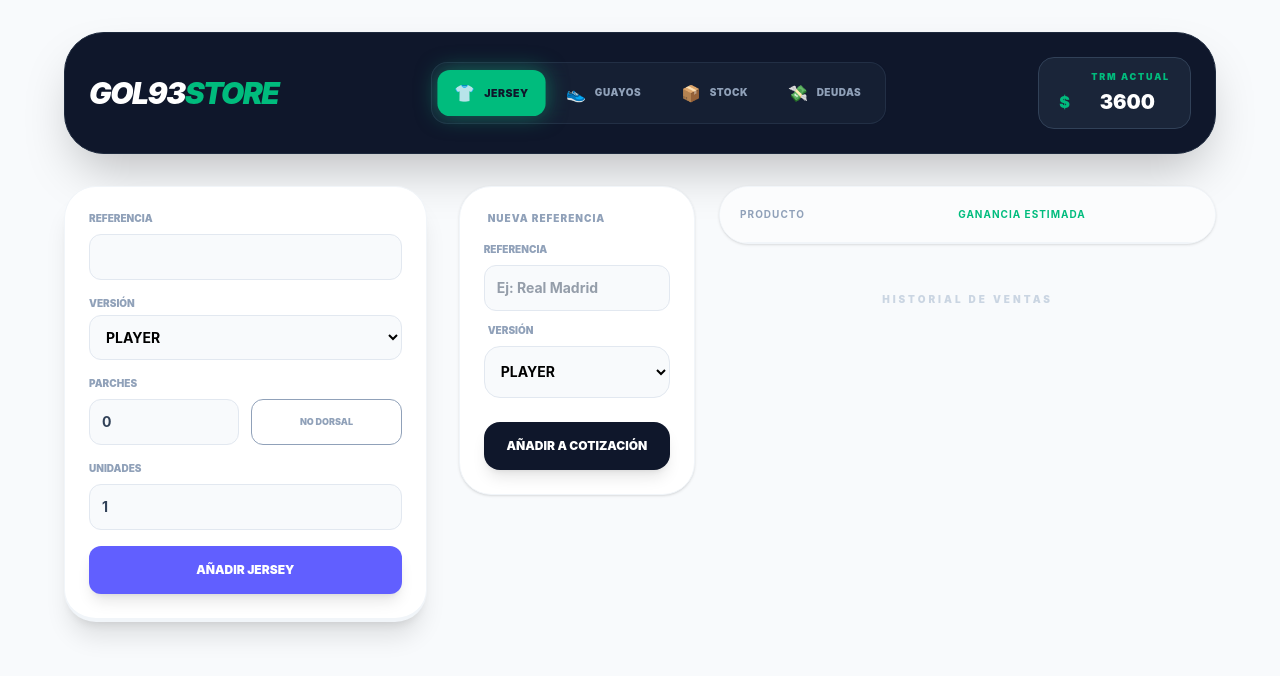
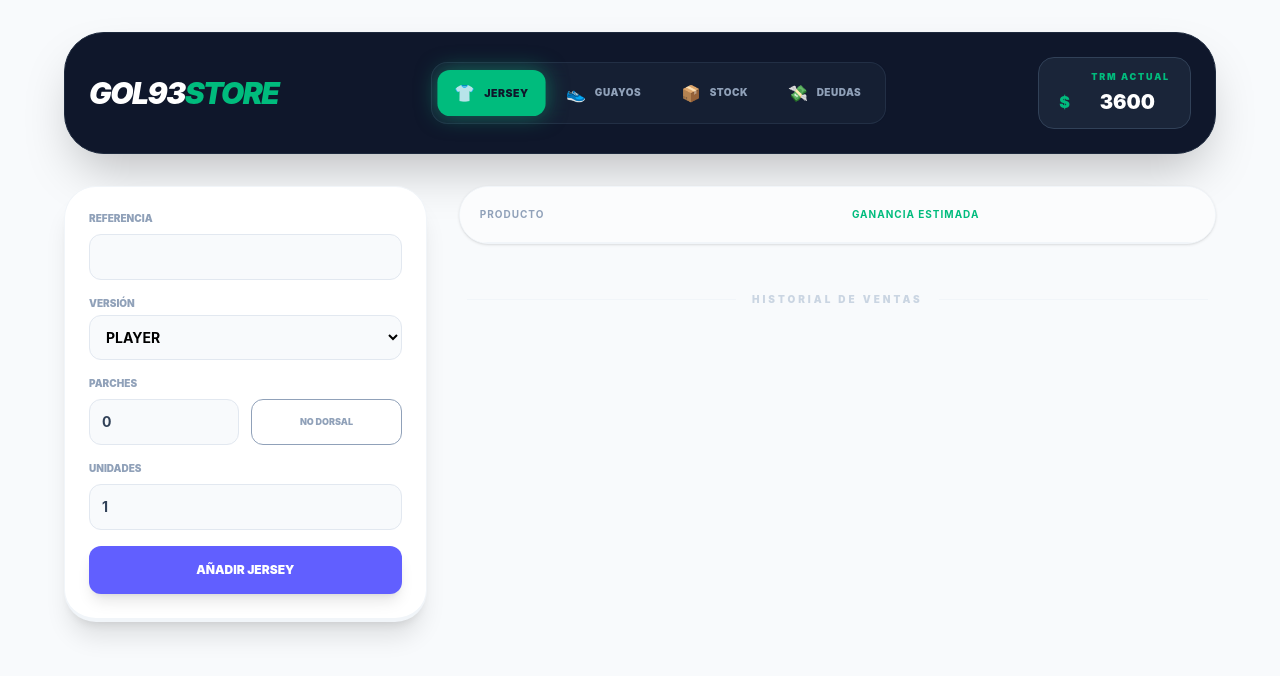
Before and after one commit to JOSSUAR2004/calculadora-negocio-final, a React (Vite) app: page / in a window 1280 px wide. Shown: the top 676 px of the page. Built offline with nearby package versions, Linux system fonts and the light colour scheme.

Commit message:
Sistema de edición y eliminación completado para Orbita90

```diff
--- a/src/App.jsx
+++ b/src/App.jsx
@@ -283,33 +283,11 @@ const App = () => {
               </div>
             )}
 
-            {/* 3. SECCIÓN COTIZACIÓN + HISTORIAL + FORMULARIO JERSEY: Todo agrupado */}
+            {/* 3. SECCIÓN COTIZACIÓN + HISTORIAL: Solo visibles en Camisetas o Zapatos */}
             {(modo === 'camisetas' || modo === 'zapatos') && (
-              <div className="grid grid-cols-1 md:grid-cols-12 gap-6 animate-in fade-in duration-500">
+              <div className="space-y-6 animate-in fade-in duration-500">
 
-                {/* EL FORMULARIO DE JERSEY AHORA SOLO APARECE AQUÍ */}
-                <aside className="md:col-span-4 space-y-4">
-                  <div className="bg-white p-6 rounded-[2rem] border border-slate-100 shadow-sm">
-                    <p className="text-[10px] font-black text-slate-400 uppercase tracking-widest mb-4 px-1">Nueva Referencia</p>
-                    {/* AQUÍ VAN TUS INPUTS DE REFERENCIA ACTUALES */}
-                    <div className="space-y-3">
-                      <Input label="Referencia" placeholder="Ej: Real Madrid" />
-                      <div className="flex flex-col gap-1">
-                        <label className="text-[10px] font-black text-slate-400 uppercase mb-1 px-1">Versión</label>
-                        <select className="bg-slate-50 border border-slate-200 rounded-2xl p-3 font-bold text-sm h-[52px] outline-none">
-                          <option>PLAYER</option>
-                          <option>FAN</option>
-                        </select>
-                      </div>
-                    </div>
-                    <button className="w-full bg-slate-900 text-white p-4 rounded-2xl font-black text-xs uppercase shadow-lg mt-6 hover:bg-emerald-500 transition-all">
-                      Añadir a Cotización
-                    </button>
-                  </div>
-                </aside>
-
-                {/* TABLA E HISTORIAL (Ocupan las 8 columnas restantes) */}
-                <div className="md:col-span-8 space-y-6">
+                {/* Contenedor de la Tabla */}
                 <div className="bg-white rounded-[2rem] shadow-sm border border-slate-100 overflow-hidden">
                   <div className="overflow-x-auto">
                     <table className="w-full text-left min-w-[500px]">
@@ -328,12 +306,19 @@ const App = () => {
                               <td className="p-5">
                                 <p className="font-bold text-slate-800 text-sm uppercase">{item.nombre}</p>
                                 <p className="text-[9px] font-black text-slate-400 uppercase italic">
-                                    {item.tipoItem === 'zapato' ? `Guayo` : `${item.tipo.toUpperCase()}`}
+                                  {item.tipoItem === 'zapato' ? `Guayo (+ $${item.costoLogisticaUSD.toFixed(2)})` : `${item.tipo.toUpperCase()}`}
                                 </p>
                               </td>
-                                <td className="p-5 text-center font-black text-emerald-500 text-sm">+{fmt(ganancia)}</td>
+                              <td className="p-5 text-center font-black text-emerald-500 text-sm">
+                                +{fmt(ganancia)}
+                              </td>
                               <td className="p-5 text-right">
-                                  <button onClick={() => setItems(items.filter(i => i.id !== item.id))} className="text-slate-300 hover:text-red-500">✕</button>
+                                <button
+                                  onClick={() => setItems(items.filter(i => i.id !== item.id))}
+                                  className="text-slate-300 hover:text-red-500 transition-colors"
+                                >
+                                  ✕
+                                </button>
                               </td>
                             </tr>
                           );
@@ -343,42 +328,70 @@ const App = () => {
                   </div>
                 </div>
 
-                  {/* CUADRO DE GANANCIA TOTAL */}
+                {/* Cuadro de Ganancia Total */}
                 {items.length > 0 && (
                   <div className="bg-slate-900 p-8 rounded-[2.5rem] text-white flex flex-col md:flex-row justify-between items-center gap-6 shadow-2xl border-b-8 border-emerald-500 animate-in zoom-in-95 duration-300">
                     <div className="text-center md:text-left">
                       <p className="text-slate-400 text-[10px] font-black uppercase mb-1 tracking-[0.2em]">Ganancia Total Lote</p>
-                        <h2 className="text-4xl md:text-5xl font-black text-emerald-400">
+                      <h2 className="text-4xl md:text-5xl font-black text-emerald-400 tracking-tighter">
                         {fmt(items.reduce((acc, i) => acc + calcularValores(i, tasaCOP).ganancia, 0))}
                       </h2>
                     </div>
                     <button
                       onClick={() => {
-                          const totalG = items.reduce((acc, i) => acc + calcularValores(i, tasaCOP).ganancia, 0);
-                          setHistorial([{ id: Date.now(), fecha: new Date().toLocaleString(), ganancia: totalG, und: items.length, tipo: modo }, ...historial]);
+                        const finalItems = items.map(i => ({ ...i, ...calcularValores(i, tasaCOP) }));
+                        const totalG = finalItems.reduce((acc, i) => acc + i.ganancia, 0);
+                        setHistorial([{
+                          id: Date.now(),
+                          fecha: new Date().toLocaleString(),
+                          ganancia: totalG,
+                          und: items.length,
+                          tipo: modo,
+                          productos: finalItems,
+                          trm: tasaCOP
+                        }, ...historial]);
                         setItems([]);
                       }}
-                        className="bg-emerald-500 hover:bg-emerald-600 px-10 py-5 rounded-2xl font-black text-xs uppercase"
+                      className="w-full md:w-auto bg-emerald-500 hover:bg-emerald-600 px-10 py-5 rounded-2xl font-black text-xs uppercase shadow-lg transition-all active:scale-95"
                     >
                       Guardar en Historial
                     </button>
                   </div>
                 )}
 
-                  {/* HISTORIAL */}
+                {/* HISTORIAL: Al estar dentro de este bloque condicional, solo se ve en Jerseys/Guayos */}
                 <div className="space-y-4 pt-6">
-                    <h3 className="text-[10px] font-black text-slate-300 uppercase tracking-[0.3em] text-center">Historial de Ventas</h3>
-                    <div className="grid grid-cols-1 md:grid-cols-2 gap-4">
+                  <div className="flex items-center gap-4 px-2">
+                    <div className="h-px flex-1 bg-slate-100"></div>
+                    <h3 className="text-[10px] font-black text-slate-300 uppercase tracking-[0.3em]">Historial de Ventas</h3>
+                    <div className="h-px flex-1 bg-slate-100"></div>
+                  </div>
+
+                  <div className="grid grid-cols-1 md:grid-cols-2 gap-4 pb-20">
                     {historial.map(h => (
-                        <div key={h.id} className="bg-white p-5 rounded-3xl border border-slate-100 flex justify-between items-center shadow-sm">
-                          <div>
+                      <div key={h.id} className="bg-white p-5 rounded-3xl border border-slate-100 flex justify-between items-center shadow-sm hover:shadow-md transition-all group">
+                        <div className="cursor-pointer flex-1" onClick={() => setLoteSeleccionado(h)}>
                           <p className="text-[10px] font-black text-slate-400 mb-1">{h.fecha}</p>
-                            <p className="text-[10px] font-bold text-slate-600 uppercase">{h.und} Unidades • {h.tipo.toUpperCase()}</p>
+                          <div className="flex items-center gap-2">
+                            <span className={`text-[8px] font-black px-2 py-0.5 rounded-md ${h.tipo === 'camisetas' ? 'bg-indigo-50 text-indigo-500' : 'bg-emerald-50 text-emerald-600'}`}>
+                              {h.tipo === 'camisetas' ? 'JERSEY' : 'GUAYOS'}
+                            </span>
+                            <p className="text-[10px] font-bold text-slate-600 uppercase">
+                              {h.und} Unidades • <span className="text-indigo-600 font-black group-hover:underline text-[9px]">VER DETALLE</span>
+                            </p>
                           </div>
+                        </div>
+                        <div className="flex items-center gap-4">
                           <p className="text-sm font-black text-emerald-500 font-mono tracking-tight">{fmt(h.ganancia)}</p>
+                          <button
+                            onClick={() => setHistorial(historial.filter(item => item.id !== h.id))}
+                            className="text-slate-200 hover:text-red-500 transition-colors"
+                          >
+                            ✕
+                          </button>
+                        </div>
                       </div>
                     ))}
-                    </div>
                   </div>
                 </div>
               </div>
```
Lines whose indentation alone changed are shown as unchanged.
